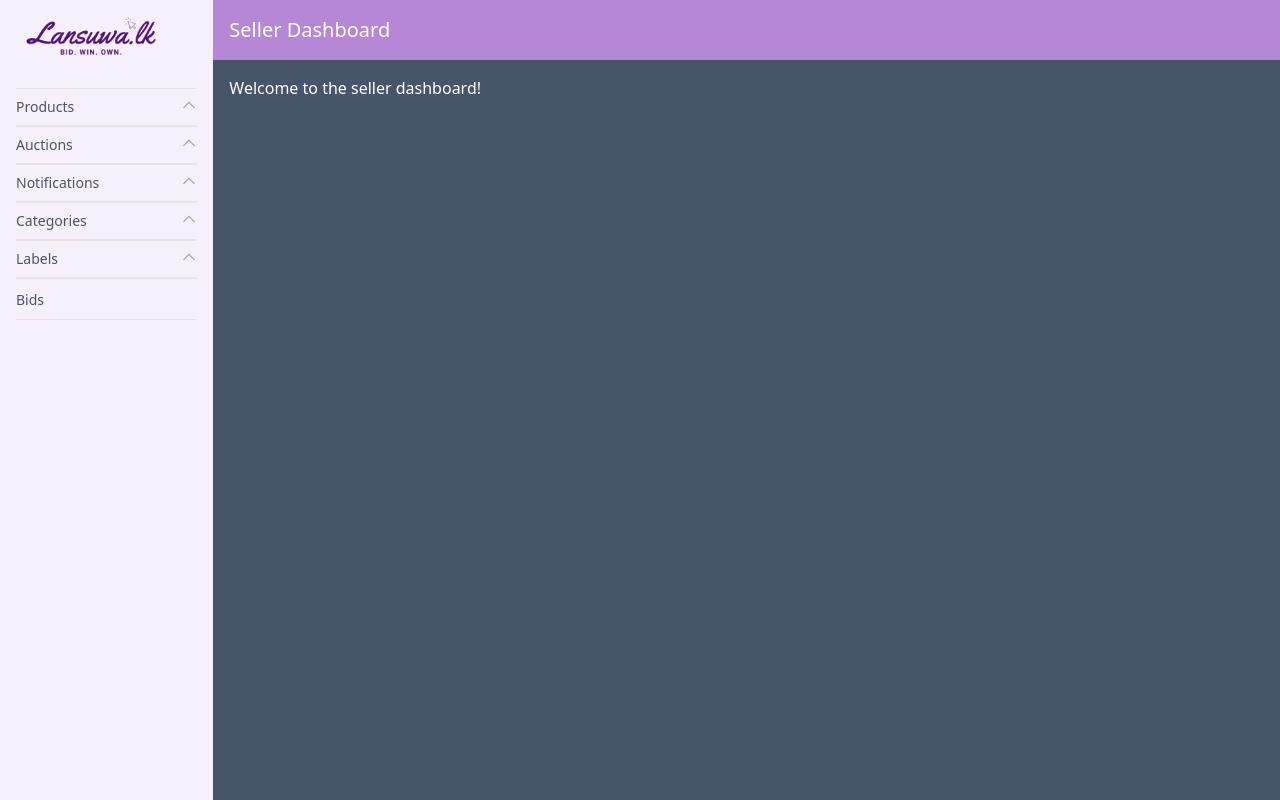
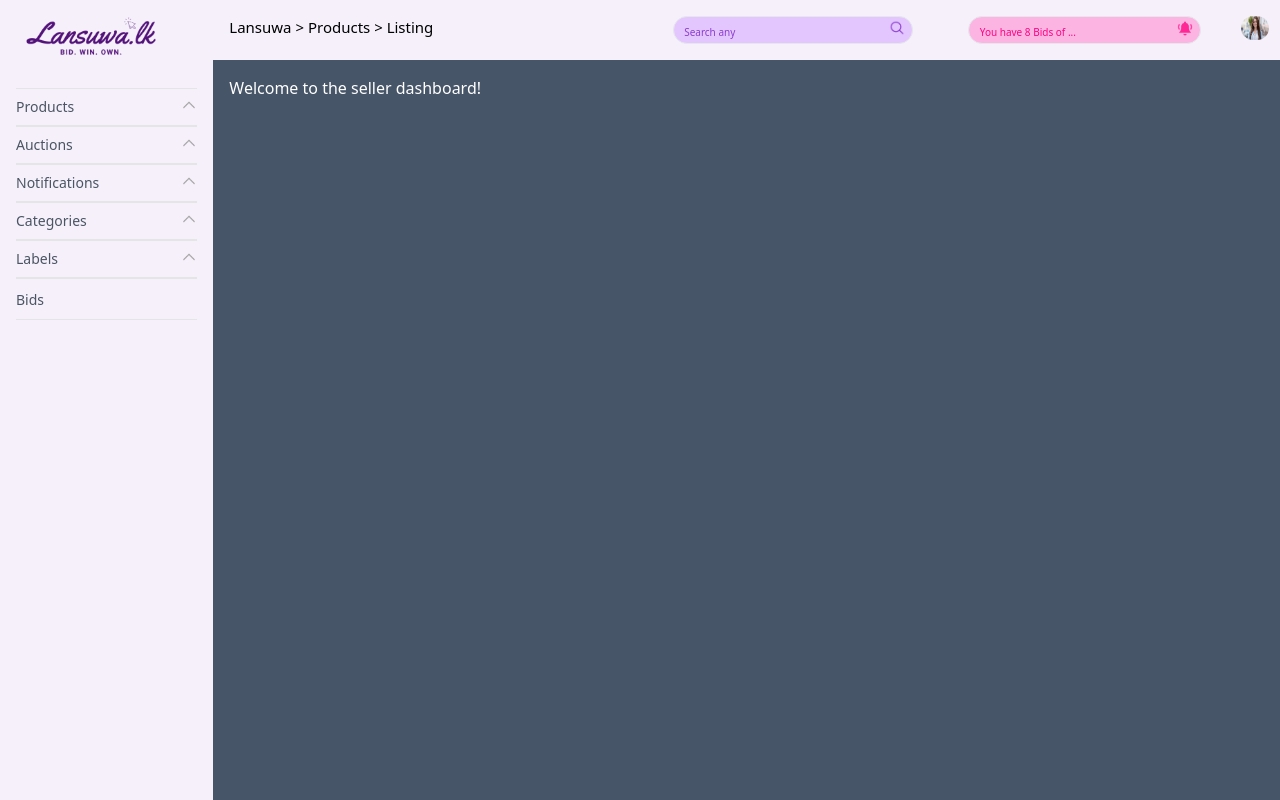
Before and after one commit to Dewmini-Mandis/auction-management-system-frontend, a React (Vite) app in the folder ams-frontend/: page /productlist in a window 1280 px wide. Built offline with nearby package versions, Linux system fonts and the light colour scheme.

Commit message:
upload header-seller

```diff
--- a/ams-frontend/src/components/HeaderSeller/HeaderSeller.jsx
+++ /dev/null
@@ -1,11 +0,0 @@
-import React from 'react'
-
-function HeaderSeller() {
-  return (
-    <div className="w-full bg-[#b687d6] h-fit p-4">
-      <h1 className="text-xl text-white">Seller Dashboard</h1>
-    </div>
-  )
-}
-
-export default HeaderSeller
--- /dev/null
+++ b/ams-frontend/src/components/layout/HeaderSeller/HeaderSeller.jsx
@@ -0,0 +1,26 @@
+import React from 'react'
+import searchicon from '../../../assets/images/searchicon.png';
+import profile from '../../../assets/images/profile.jpg'
+import alarm from '../../../assets/images/alarm.png'
+
+function HeaderSeller() {
+  return (
+    <div className="w-full bg-[#F5F0FA] h-fit p-1 xxs:p-2 xs:p-3 lg:p-4 grid-cols-2 md:grid-cols-3 lg:grid-cols-5 xl:grid-cols-7 grid">
+      <div className="row-start-1 lg:col-span-2 col-start-1 font-medium md:text-[12px] xl:text-[15px] xxs:text-[10px] text-[8px] w-fit 2xl:ms-12 mb-2 lg:mb-0">
+        Lansuwa > Products > Listing
+      </div>
+      <div className='flex col-start-2 row-start-1 lg:col-start-3 xl:col-span-2 xl:col-start-4 d-flex'>
+      <input type="text" className="hidden md:block bg-[#e4c6ff] border rounded-3xl placeholder:text-[#8A3CCD] placeholder:font-medium placeholder:text-[10px] h-6 xl:w-60 xl:h-7 2xl:w-96 md:w-32 lg:w-44 md:ms-24 lg:ms-0 xs:w-32" placeholder="&nbsp;&nbsp;&nbsp;&nbsp;Search any" />
+      <img className='w-3 h-3 mt-1 ml-14 xxs:w-4 xxs:h-4 xxs:ml-16 xs:ml-20 md:-ml-6' src={searchicon} alt="Search" />
+      </div>
+      <div className="flex col-start-2 row-start-1 md:col-start-3 lg:col-span-2 lg:col-start-4 xl:col-start-6 md:ms-8 lg:ms-0">
+        <input type="text" className="hidden md:block placeholder:text-[#FF0080] placeholder:font-medium bg-[#fcb5e2] border rounded-3xl placeholder:text-[10px] h-6 xl:w-60 xl:h-7 2xl:w-96 lg:ms-12 xl:ms-0 md:w-32 lg:w-44 xs:w-28" placeholder="&nbsp;&nbsp;&nbsp;&nbsp;You have 8 Bids of ..." />
+        <img className='w-3 h-3 mt-1 ml-20 xxs:w-4 xxs:h-4 xxs:ml-24 md:-ml-6 xs:ml-28' src={alarm} alt="Alarm" />
+        <img className='w-5 h-4 rounded-full xxs:w-6 xxs:h-5 md:h-6 md:w-7 lg:ms-12 2xl:ms-24 md:ms-6 ms-3 ' src={profile} alt="Profile" />
+      </div>
+
+    </div>
+  )
+}
+
+export default HeaderSeller
--- a/ams-frontend/src/pages/ProductList/ProductList.jsx
+++ b/ams-frontend/src/pages/ProductList/ProductList.jsx
@@ -1,6 +1,6 @@
 import React from 'react'
 import SideBar from '../../components/layout/SideBar/SideBar';
-import HeaderSeller from '../../components/HeaderSeller/HeaderSeller';
+import HeaderSeller from '../../components/layout/HeaderSeller/HeaderSeller';
 function ProductList() {
   return (
     <div>
```
Also changed, not shown: ams-frontend/src/assets/images/alarm.png (added), ams-frontend/src/assets/images/profile.jpg (added).
